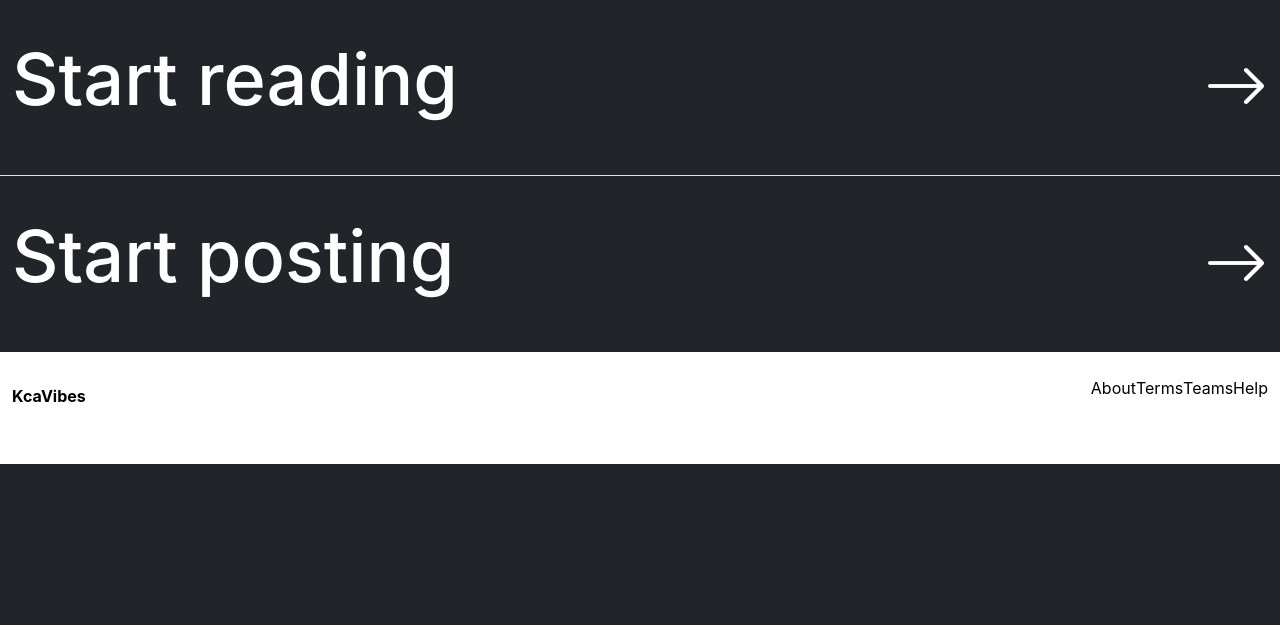
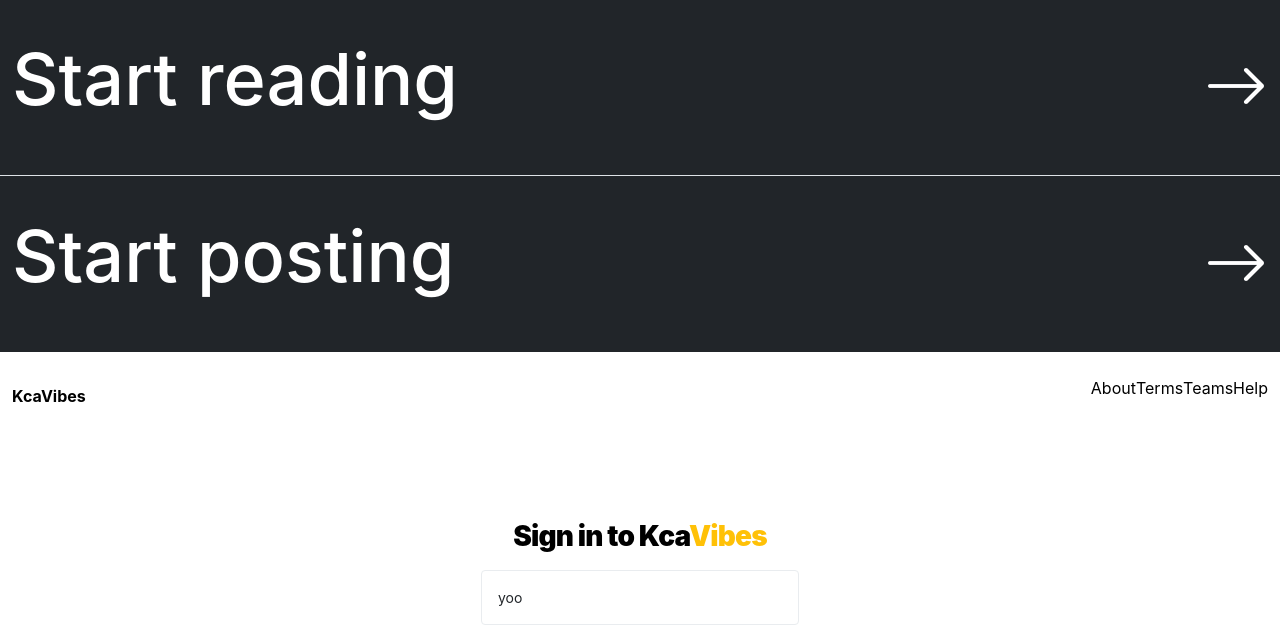
Before and after one commit to HassanMunene/microblog, a Flask app: template app/templates/about.html in a window 1280 px wide. Shown: the part 1027-1652 px from the top of the page. Before the commit the page ends 1491 px from the top, so only its background shows below. Run offline with Flask 3, Linux system fonts and the light colour scheme; the template is opened without the code that fills it, so the values that code supplies are empty; some libraries are stand-ins or nearby versions.

Commit message:
signing in to the application

```diff
--- a/app/static/assets/js/pages/home.js
+++ b/app/static/assets/js/pages/home.js
@@ -295,27 +295,27 @@ function showVerificationModal(veriEmail) {
     verificationInputs = [...verificationInputs];
     verificationInputs.forEach(function (verificationInput, index) {
         verificationInput.addEventListener('input', function () {
-            codeString += verificationInput.value
-            if (index < verificationInputs.length - 1) {
+            codeString += verificationInput.value;
+            if (index <= verificationInputs.length - 1) {
+                console.log(codeString);
                 postData(url='auth/verify_code', data={'code': codeString})
                 .then(function(response) {
                     console.log(response);
                     if (response.validity === true) {
                         window.location.href = 'auth/loading';
-                    } else {
-                        verificationInputs[index + 1].focus();
                     }
                 })
                 .catch(function(error) {
                     console.log(error);
                 });
+                verificationInputs[index + 1].focus();
             }
         });
         // this is an event listener that will move the focus backward in the codes inputs
         verificationInput.addEventListener('keydown', function(event) {
-            console.log('keydown');
             if (event.key === 'Backspace') {
                 verificationInput.value = '';
+                codeString = codeString.slice(0, -1);
                 if (verificationInput.value === '' && index > 0) {
                     event.preventDefault();
                     verificationInputs[index - 1].focus();
--- a/app/static/scss/components/_mixins.scss
+++ b/app/static/scss/components/_mixins.scss
@@ -210,6 +210,8 @@ $width-px-32: 32px;
 $width-px-100: 100px;
 $width-px-150: 150px;
 $width-px-200: 200px;
+$width-px-350: 350px;
+
 
 @mixin dynamic-width-in-pixels($width-name, $width-value) {
     .#{$width-name} {
@@ -225,6 +227,9 @@ $width-px-200: 200px;
 @include dynamic-width-in-pixels(width-px-100, $width-px-100);
 @include dynamic-width-in-pixels(width-px-150, $width-px-150);
 @include dynamic-width-in-pixels(width-px-200, $width-px-200);
+@include dynamic-width-in-pixels(width-px-350, $width-px-350);
+
+
 
 
 /*=================================================================================
@@ -717,6 +722,10 @@ $p-s-56: 56px;
 .padding-8 {
     @include padding($padding: 8px);
 }
+.padding-16 {
+    @include padding($padding: 16px);
+}
+
 /*================================================================================
 * =======THE TYPE OF POSITION TO USE =============================================
 * ==============================================================================*/
@@ -904,6 +913,11 @@ $left-30: 30px;
     border-bottom-style: solid;
     border-bottom-width: 1px;
     border-bottom-color: $white;
+}
+.border-gray-200 {
+    border-style: solid;
+    border-width: 1px;
+    border-color: $gray-200;
 }
 
 .border-style {
--- a/app/templates/layout.html
+++ b/app/templates/layout.html
@@ -273,10 +273,28 @@
 </div>
 <!--------------------END OF CUSTOM ALERTS------------------------------------------------------------>
 
-<!---------------------CUSTOM ALERT FOR EMAIL ALREADY TAKEN ------------------------------------------>
-<!--------------------END OF CUSTOM ALERTS FOR EMAIL ALREADY TAKEN------------------------------------------------------------>
-
-
+<!--------------------SIGNING IN TO THE APPLICATION MODAL--------------------------------------------->
+<div class="db">
+    <div class="db kcavibe">
+        <div class="p-t-32 p-b-24 width-100">
+            <div class="ta-center width-100 m-e-auto m-s-auto">
+            </div>
+        </div>
+    </div>
+    <div class="db">
+        <main class="db">
+            <div class="width-px-350 m-t-0 m-b-0 m-e-auto m-s-auto p-e-16 p-s-16">
+                <div class="m-b-16 ta-center">
+                    <h1 class="padding-0 margin-0 fs-28 fw-900 l-s">
+                        <a href="{{ url_for('main.home') }}">Sign in to Kca<span class="color-primary">Vibes</span></a>
+                    </h1>
+                </div>
+                <div class="border-gray-200 border-rd-4 padding-16 fs-14 m-t-16">yoo</div>
+            </div>
+        </main>
+    </div>
+</div>
+<!--------------------END OF SINGING IN TO THE APPLICATION-------------------------------------------->
 
 
 
```
Also changed, not shown: app/authentication_blueprint/views.py (+10 -0 lines), run.py (+6 -6 lines), app/static/assets/css/style.css, 1 other file.
